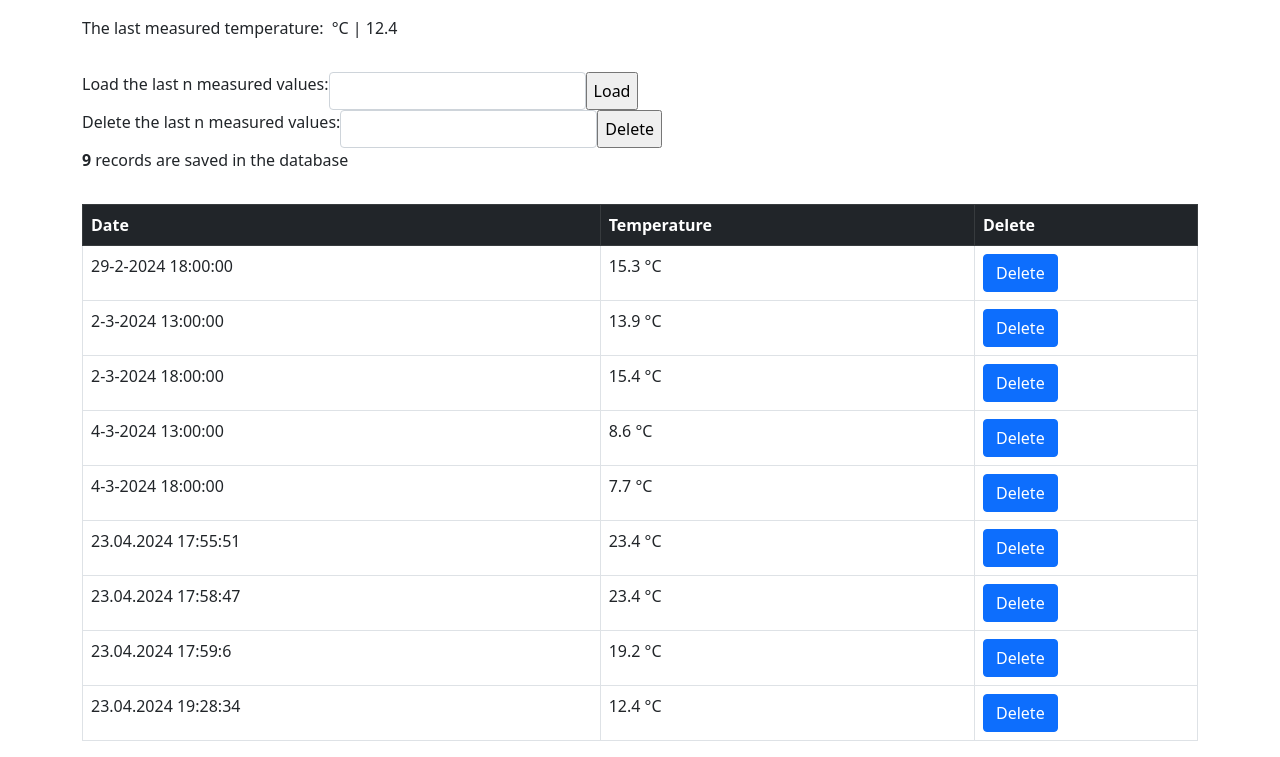
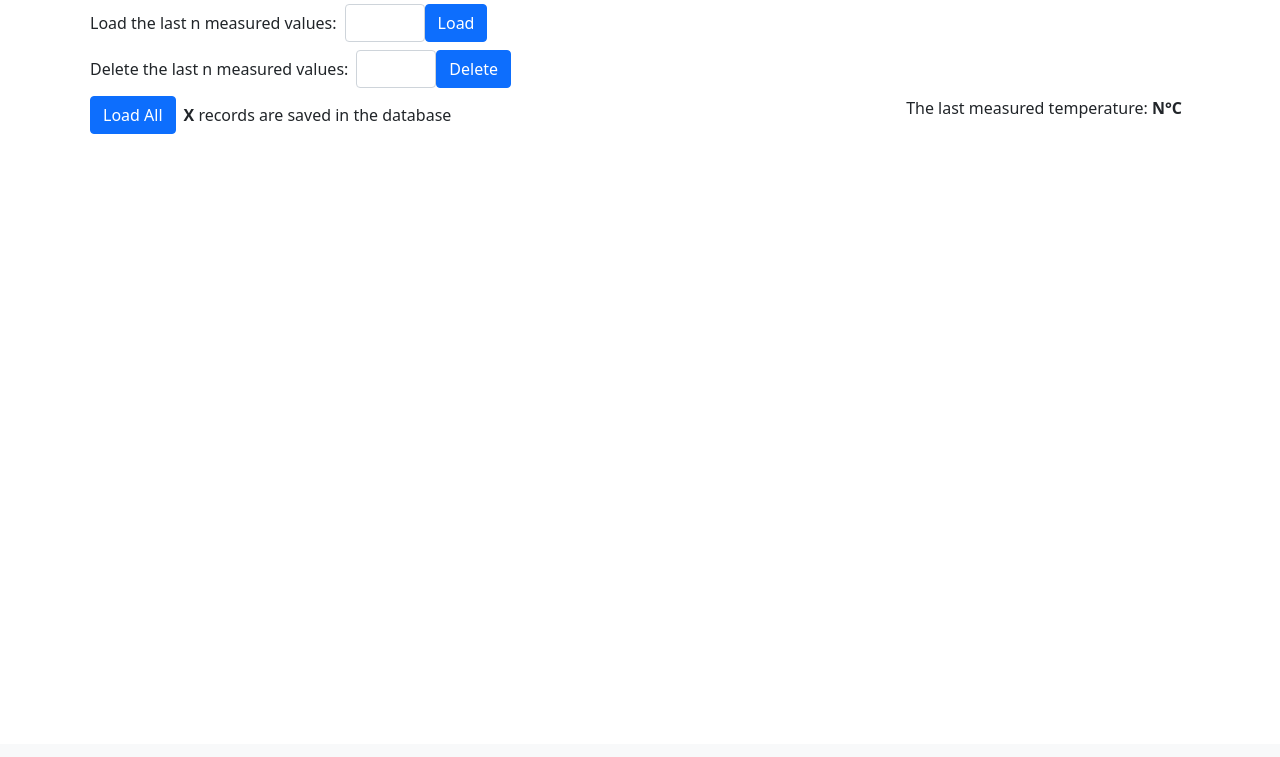
Before and after one commit to chopchaper42/IoT-Data-Management-System, a Flask app: page /dashboard in a window 1280 px wide. Shown: the part 56-813 px from the top of the page. After the commit the page ends 190 px from the top, so only its background shows below. Run offline with Flask 3, Linux system fonts and the light colour scheme.

Commit message:
reformat to be more JS oriented

```diff
--- a/main.py
+++ b/main.py
@@ -1,16 +1,16 @@
 from flask import Flask, render_template, redirect, url_for
 from data import Data
 
-app = Flask(__name__)
+app = Flask(__name__, '/static')
 
 import api_routes
 
 username = "username"
 data = Data()
 
-@app.route('/<anything>')
-def hello_world(anything):  # put application's code here
-    return redirect(url_for('login'))
+# @app.route('/<anything>')
+# def hello_world(anything):  # put application's code here
+#     return redirect(url_for('login'))
 
 
 @app.route('/login')
--- /dev/null
+++ b/static/scripts/dashboard.js
@@ -0,0 +1,31 @@
+const lastTemperatureParagraph = document.getElementById("last_temperature");
+const loadLast_n_Button = document.getElementById("load_n_button");
+const loadLast_n_Input = document.getElementById("load_n_input");
+const deleteLast_n_Button = document.getElementById("delete_n_button");
+const deleteLast_n_Input = document.getElementById("delete_n_input");
+const loadAll_Button = document.getElementById("load_all_button");
+const numberOfRecords_Bold = document.getElementById("n_of_records");
+const table = document.getElementById("table");
+
+function getLastTemperature() {
+    const xhr = new XMLHttpRequest();
+    const url = "/api/last/";
+
+    xhr.open("GET", url, true);
+
+    xhr.onreadystatechange = function () {
+        if (xhr.readyState === 4 && xhr.status === 200) {
+            // Request was successful, parse JSON response
+            var data = JSON.parse(xhr.responseText);
+
+            // Do something with the JSON data
+            // console.log(data);
+            lastTemperatureParagraph.innerHTML = "<b>" + data["value"] + "</b>";
+        } else if (xhr.readyState === 4) {
+            // Request failed
+            console.error('Error fetching data. Status:', xhr.status);
+        }
+    };
+
+    xhr.send();
+}
--- a/templates/dashboard.html
+++ b/templates/dashboard.html
@@ -4,40 +4,33 @@
 
 {% block body %}
 <div class="container-md d-flex flex-column">
-    <div class="d-flex my-3">
-        <p class="text me-2">The last measured temperature: </p>
-        <p>{{ data[last_temp] }} °C | {{ last_temp }}</p>
-    </div>
-    <div class="d-flex">
+
+    <div class="d-flex my-1 mx-2">
         <div class="d-flex align-content-center">
-            <p class="text">Load the last n measured values: </p>
-
-        </div>
-        <div class="d-flex">
-            <form {#style="width: 5%" #}class="mr-5 d-flex" method="post">
-                <input id="X_input" type="text" class="form-control" name="n_load">
-                <input type="submit" value="Load">
-            </form>
-{#            <button class="btn btn-primary">Load</button>#}
+            <p class="text align-self-center">Load the last n measured values: </p>
+            <input id="load_n_input" type="text" class="form-control ms-2" name="n_load" style="width: 80px">
+            <button class="btn btn-primary" id="load_n_button" onclick="">Load</button>
         </div>
     </div>
-    <div class="d-flex">
-        <div class="d-flex align-content-center">
+    <div class="d-flex my-1 mx-2">
+        <div class="d-flex align-items-center">
             <p class="text">Delete the last n measured values: </p>
-
-        </div>
-        <div class="d-flex">
-            <form {#style="width: 5%" #}class="mr-5 d-flex" method="post">
-                <input id="X_input" type="text" class="form-control" name="n_delete">
-                <input type="submit" value="Delete" >
-            </form>
-{#            <button class="btn btn-primary"><a href="/delete/n_last/"></a></button>#}
+            <input id="delete_n_input" type="text" class="form-control ms-2" name="n_delete" style="width: 80px">
+            <button class="btn btn-primary" id="delete_n_button" onclick="">Delete</button>
         </div>
     </div>
-    <div>
-        <p><b>{{ t_number }}</b> records are saved in the database</p>
+    <div class="d-flex justify-content-between">
+        <div class="my-1 mx-2 d-flex align-items-center">
+            <button class="btn btn-primary me-2" id="load_all_button" onclick="">Load All</button>
+            <p class="m-0" id="n_records_paragraph"><b id="n_of_records">X</b> records are saved in the database</p>
+        </div>
+        <div class="d-flex my-1 mx-2">
+            <p class="text me-2">The last measured temperature: <b><span id="last_temperature">N</span>°C</b></p>
+{#            <p id="n_of_records text-bold" class="m-0">{{ last_temp }}°C</p>#}
+        </div>
     </div>
-    <table class="table mt-3 table-hover table-bordered">
+    <div class="container" id="table"></div>
+    {#<table class="table mt-3 table-hover table-bordered">
         <thead class="table-dark">
         <tr>
             <td class="fw-bold">Date</td>
@@ -54,9 +47,10 @@
                 </td>
             </tr>
         {% endfor %}
-    </table>
+    </table>#}
     <script src="https://cdn.jsdelivr.net/npm/bootstrap@5.0.2/dist/js/bootstrap.bundle.min.js"
             integrity="sha384-MrcW6ZMFYlzcLA8Nl+NtUVF0sA7MsXsP1UyJoMp4YLEuNSfAP+JcXn/tWtIaxVXM"
             crossorigin="anonymous"></script>
+    <script src="../static/scripts/dashboard.js"></script>
 </div>
 {% endblock %}
--- a/temps.json
+++ b/temps.json
@@ -1 +1 @@
-[{"timestamp": "29-2-2024 18:00:00", "value": 15.3}, {"timestamp": "2-3-2024 13:00:00", "value": 13.9}, {"timestamp": "2-3-2024 18:00:00", "value": 15.4}, {"timestamp": "4-3-2024 13:00:00", "value": 8.6}, {"timestamp": "4-3-2024 18:00:00", "value": 7.7}, {"timestamp": "23.04.2024 17:55:51", "value": "23.4"}, {"timestamp": "23.04.2024 17:58:47", "value": "23.4"}, {"timestamp": "23.04.2024 17:59:6", "value": "19.2"}, {"timestamp": "23.04.2024 19:28:34", "value": "12.4"}]
+[{"timestamp": "29-2-2024 18:00:00", "value": 15.3}, {"timestamp": "2-3-2024 13:00:00", "value": 13.9}, {"timestamp": "2-3-2024 18:00:00", "value": 15.4}, {"timestamp": "4-3-2024 13:00:00", "value": 8.6}, {"timestamp": "4-3-2024 18:00:00", "value": 7.7}, {"timestamp": "23.04.2024 17:55:51", "value": 23.4}, {"timestamp": "23.04.2024 17:58:47", "value": 23.4}, {"timestamp": "23.04.2024 17:59:6", "value": 19.2}, {"timestamp": "23.04.2024 19:28:34", "value": 12.4}]
```
Also changed, not shown: data.py (+1 -6 lines), static/scripts/dashboard_scripts.js (added, +49 -0 lines).
